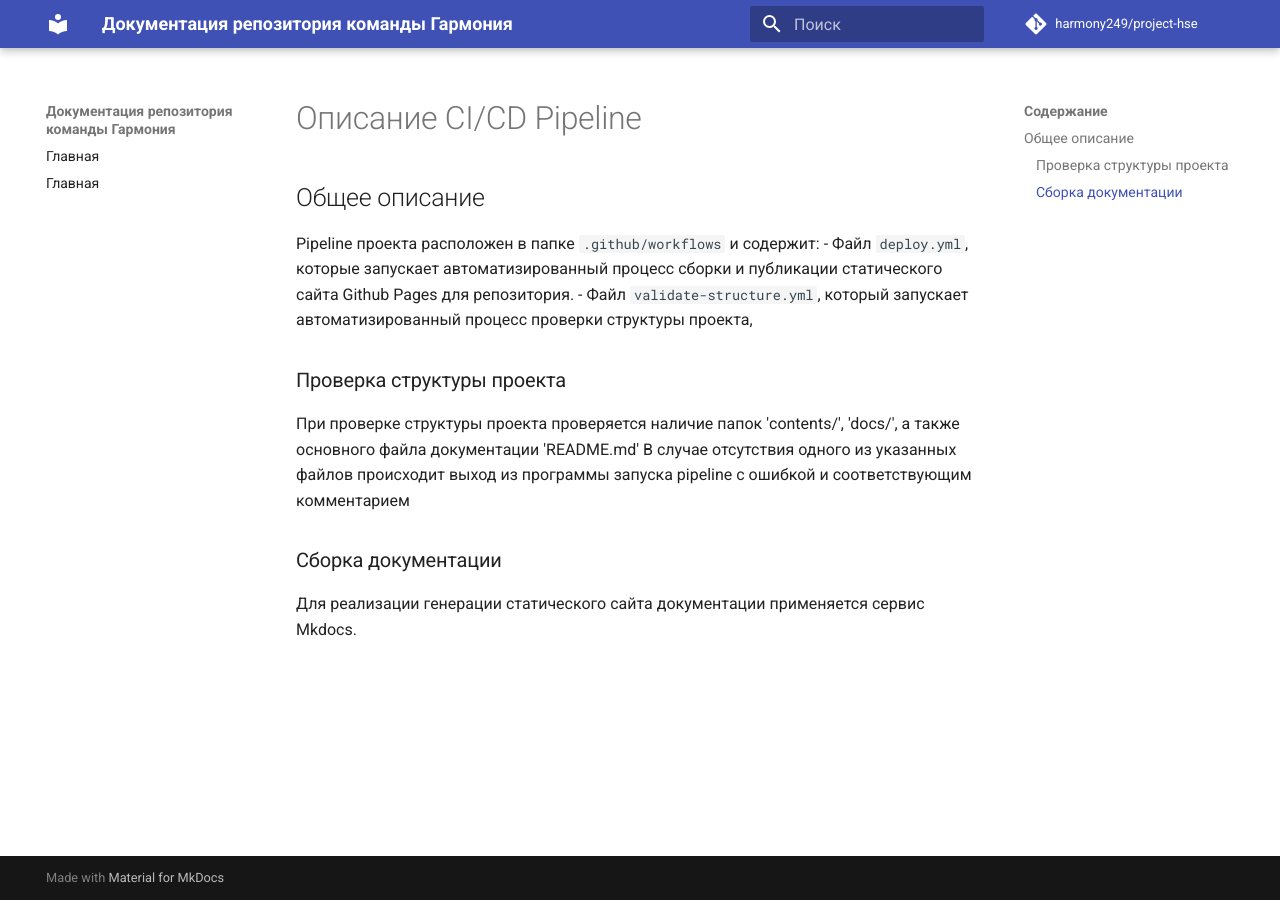
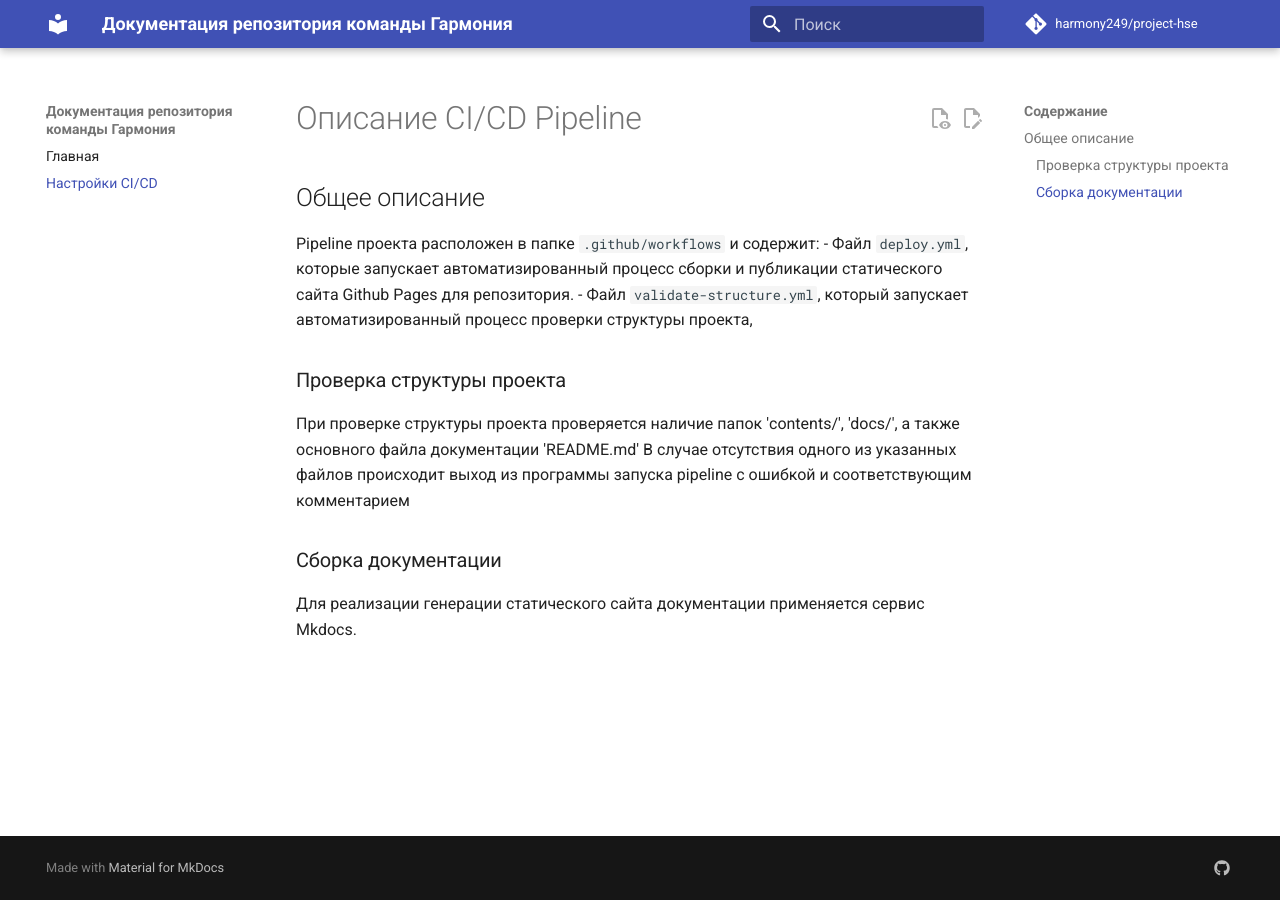
Before and after one commit to harmony249/project-hse, an MkDocs documentation site: the page built from docs/ci-cd.md, in a window 1280 px wide. Built offline with MkDocs 1.6.1 and Material for MkDocs 9.7.7, drawn with Linux system fonts in a browser that asks for light colours; comment, search, counter and statistics services are not loaded.

Commit message:
fix: updated mkdocs config rendering

```diff
--- a/mkdocs.yml
+++ b/mkdocs.yml
@@ -1,7 +1,7 @@
 site_name: Документация репозитория команды Гармония
 site_url: https://harmony249.github.io/project-hse
-theme:
-  name: material
+site_description: Внутренняя документация команды Гармония (HSE Project)
+site_author: Команда Harmony249
 
 repo_name: harmony249/project-hse
 repo_url: https://github.com/harmony249/project-hse
@@ -18,29 +18,59 @@
     - navigation.instant
     - navigation.top
     - content.code.copy
+    - content.action.edit
+    - content.action.view
     - search.suggest
     - search.highlight
 
 nav:
   - Главная: index.md
-  - Настройки CI/CD: index.md
+  - Настройки CI/CD: ci-cd.md
 
 markdown_extensions:
-  - toc:
-      permalink: true
-  - tables
   - admonition
   - attr_list
   - def_list
   - footnotes
-  - pymdownx.highlight
+  - meta
+  - md_in_html
+  - tables
+  - toc:
+      permalink: true
+  - pymdownx.arithmatex:
+      generic: true
+  - pymdownx.betterem:
+      smart_enable: all
+  - pymdownx.caret
+  - pymdownx.details
+  - pymdownx.emoji:
+      emoji_index: !!python/name:materialx.emoji.twemoji
+      emoji_generator: !!python/name:materialx.emoji.to_svg
+  - pymdownx.highlight:
+      linenums: true
+  - pymdownx.inlinehilite
+  - pymdownx.keys
+  - pymdownx.mark
+  - pymdownx.smartsymbols
+  - pymdownx.snippets
   - pymdownx.superfences
   - pymdownx.tasklist:
       custom_checkbox: true
-  - pymdownx.tabbed
-  - pymdownx.emoji:
-      emoji_index: !!python/name:materialx.emoji.twemoji
-      emoji_generator: !!python/name:materialx.emoji.to_svg
+  - pymdownx.tabbed:
+      alternate_style: true
+  - pymdownx.tilde
+
+plugins:
+  - search
+  - autoreload
+  - minify:
+      minify_html: true
+
+extra:
+  social:
+    - icon: fontawesome/brands/github
+      link: https://github.com/harmony249/project-hse
+      name: GitHub
 
 docs_dir: docs
 site_dir: site
```
